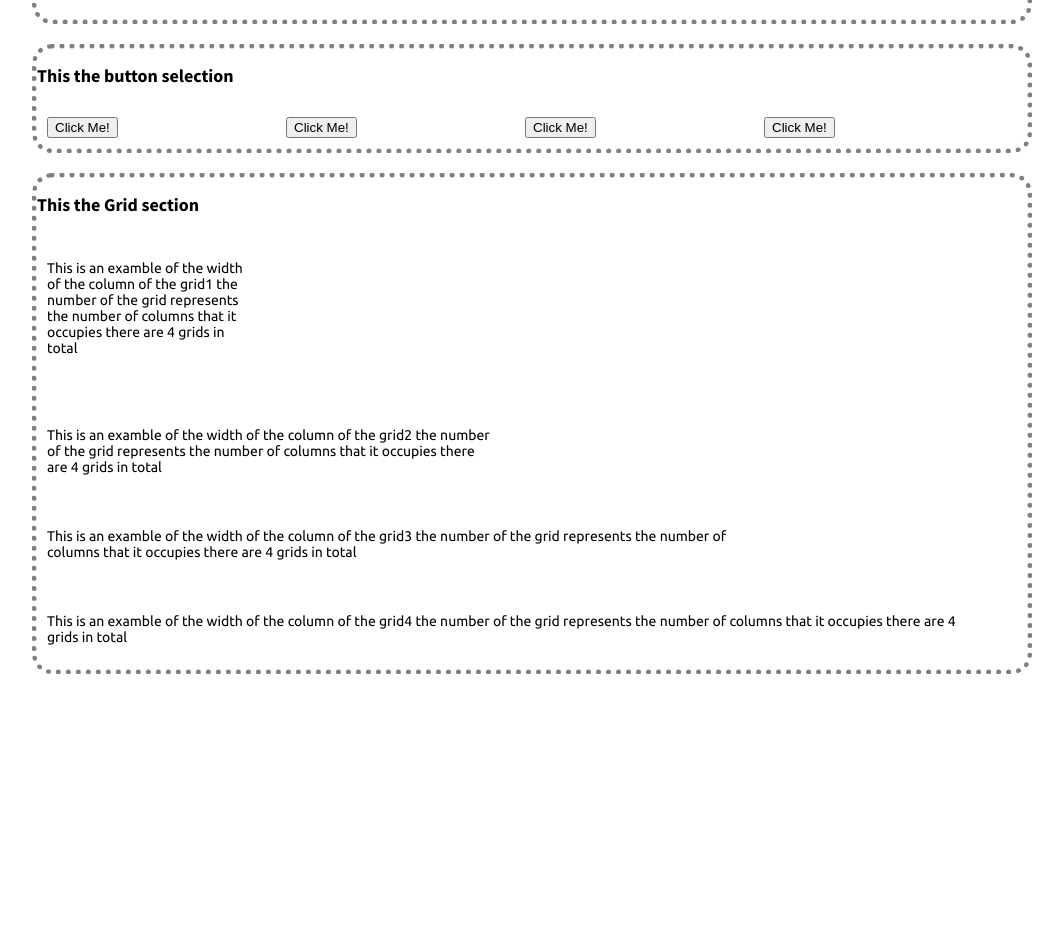
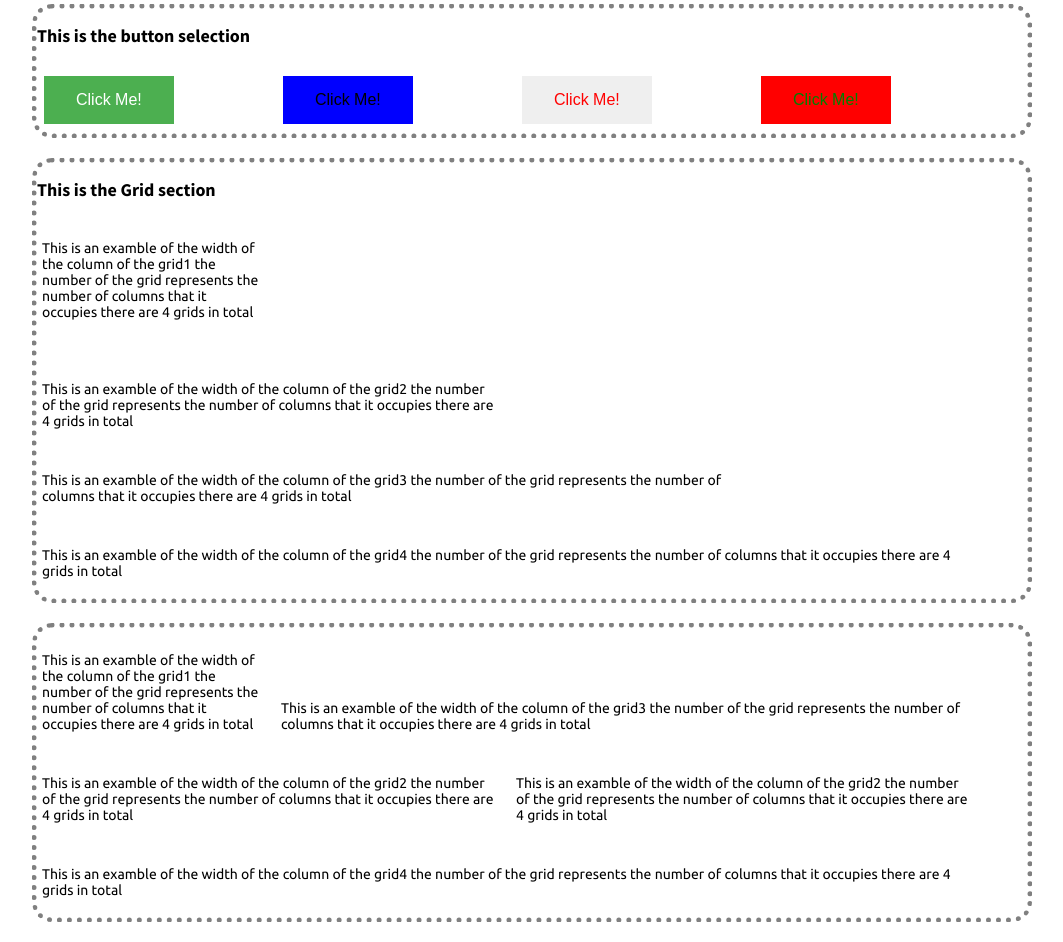
Before and after one commit to thAslanidis/WebStyleG, a plain HTML site: page index.html in a window 1280 px wide. Shown: the part 703-1645 px from the top of the page, without its empty margins (108-1171 px from the left). Before the commit the page ends 1397 px from the top, so only its background shows below. Drawn offline with Linux system fonts and the light colour scheme.

Commit message:
mostly over

```diff
--- a/index.html
+++ b/index.html
@@ -11,7 +11,7 @@
             <link href="https://fonts.googleapis.com/css2?family=Noto+Sans:ital,wght@0,400;0,700;1,400;1,700&family=Roboto:ital,wght@0,400;0,700;1,400;1,700&family=Source+Sans+Pro:ital,wght@0,400;0,700;1,400;1,700&family=Ubuntu:ital,wght@0,400;0,700;1,400;1,700&display=swap" rel="stylesheet">         </header>
         <article>
             <section class="colors">
-                <h2>This the color canvas</h2>
+                <h2>This is the color canvas</h2>
                 <div class="grid1">
                     <div class="blueBox">
                         <p class="white">this is the blue color with code #090981</p>
@@ -34,7 +34,7 @@
                 </div>
             </section>
             <section class="fonts">
-                <h2>This the Font canvas</h2>
+                <h2>This is the Font canvas</h2>
                 <div class="grid1">
                     <p class="font1">this is the Noto Sans family it is used with the 400 Normal + Italic and the 700 normal bold + Italic bolt</p>
                 </div>
@@ -49,7 +49,7 @@
                 </div>
             </section>
             <section class="textS">
-                <h2>This the text canvas</h2>
+                <h2>This is the text canvas</h2>
                 <div class="grid1">
                     <h1>H1: Main page heading</h1>
                     <ul>
@@ -79,7 +79,7 @@
                 </div>
             </section>
             <section class="buttons">
-                <h2>This the button selection</h2>
+                <h2>This is the button selection</h2>
                 <div class="grid1">
                     <button type="button" class="button1">Click Me!</button>
                 </div>
@@ -94,7 +94,7 @@
                 </div>
             </section>
             <section class="grid">
-                <h2>This the Grid section</h2>
+                <h2>This is the Grid section</h2>
                 <div class="grid1">
                     <p>This is an examble of the width of the column of the grid1 the number of the grid represents the number of columns that it occupies there are 4 grids in total </p>
                 </div>
@@ -109,6 +109,26 @@
                     <p>This is an examble of the width of the column of the grid4 the number of the grid represents the number of columns that it occupies there are 4 grids in total</p>
                 </div>
             </section>
+            <section class="test">
+                <div class="grid1">
+                    <p>This is an examble of the width of the column of the grid1 the number of the grid represents the number of columns that it occupies there are 4 grids in total</p>
+
+                </div>
+                <div class="grid3">
+                    <p>This is an examble of the width of the column of the grid3 the number of the grid represents the number of columns that it occupies there are 4 grids in total</p>
+                </div>
+                <div class="grid2">
+                    <p>This is an examble of the width of the column of the grid2 the number of the grid represents the number of columns that it occupies there are 4 grids in total</p>
+
+                </div>
+                <div class="grid2">
+                    <p>This is an examble of the width of the column of the grid2 the number of the grid represents the number of columns that it occupies there are 4 grids in total</p>
+                </div>
+                <div class="grid4">
+                    <p>This is an examble of the width of the column of the grid4 the number of the grid represents the number of columns that it occupies there are 4 grids in total</p>
+                </div>
+
+            </section>
         </article>
     </body>
 
--- a/styles.css
+++ b/styles.css
@@ -13,7 +13,7 @@ body{
     margin-right: 5px;
     margin-top: 5px ;
     box-sizing: border-box;
-    padding: 10px;
+    padding: 5px;
     display:inline-block;
 }
 .grid1{
@@ -87,3 +87,63 @@ p , li{
 .font4{
     font-family: "Ubuntu";
 }
+.button {
+    background-color: #4CAF50;
+    border: none;
+    color: white;
+    padding: 15px 32px;
+    text-align: center;
+    text-decoration: none;
+    display: inline-block;
+    font-size: 16px;
+    margin: 4px 2px;
+    cursor: pointer;
+  }
+.button1 {
+    background-color: #4CAF50;
+    border: none;
+    color: white;
+    padding: 15px 32px;
+    text-align: center;
+    text-decoration: none;
+    display: inline-block;
+    font-size: 16px;
+    margin: 4px 2px;
+    cursor: pointer;
+  }
+  .button2 {
+    background-color:blue;
+    border: none;
+    color: black;
+    padding: 15px 32px;
+    text-align: center;
+    text-decoration: none;
+    display: inline-block;
+    font-size: 16px;
+    margin: 4px 2px;
+    cursor: default;
+  }
+  .button3 {
+    background-color: #black;
+    border: none;
+    color: red;
+    padding: 15px 32px;
+    text-align: center;
+    text-decoration: none;
+    display: inline-block;
+    font-size: 16px;
+    margin: 4px 2px;
+    cursor: pointer;
+  }
+  .button4 {
+    background-color: red;
+    border: none;
+    color: green;
+    padding: 15px 32px;
+    text-align: center;
+    text-decoration: none;
+    display: inline-block;
+    font-size: 16px;
+    margin: 4px 2px;
+    cursor: default;
+  }
```
